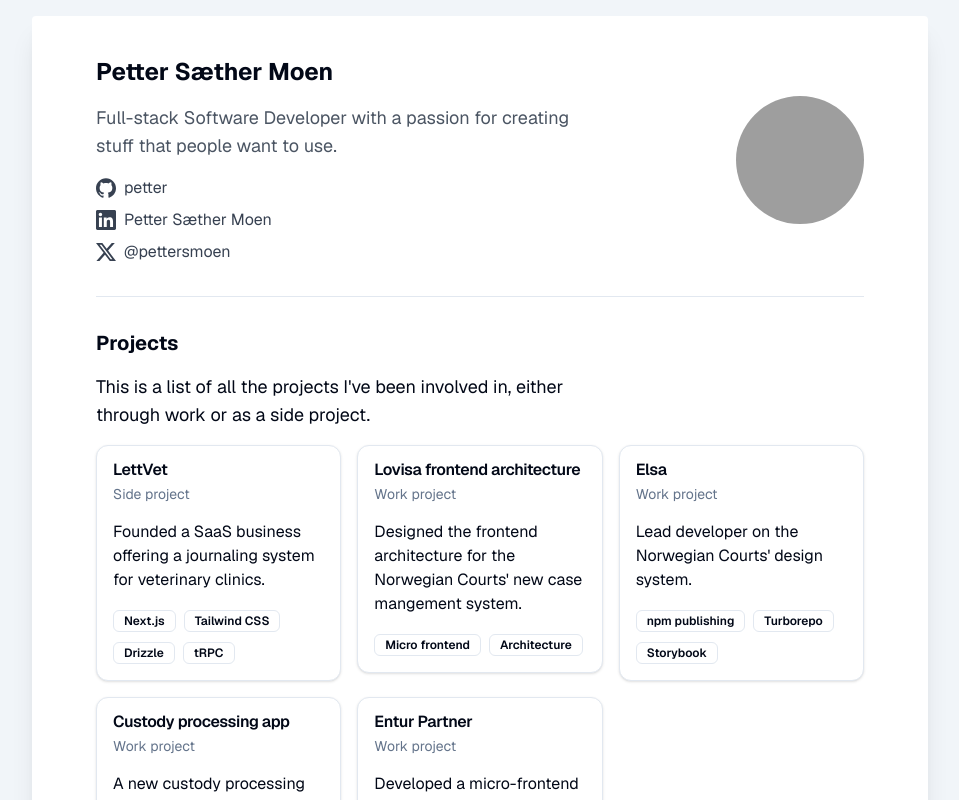
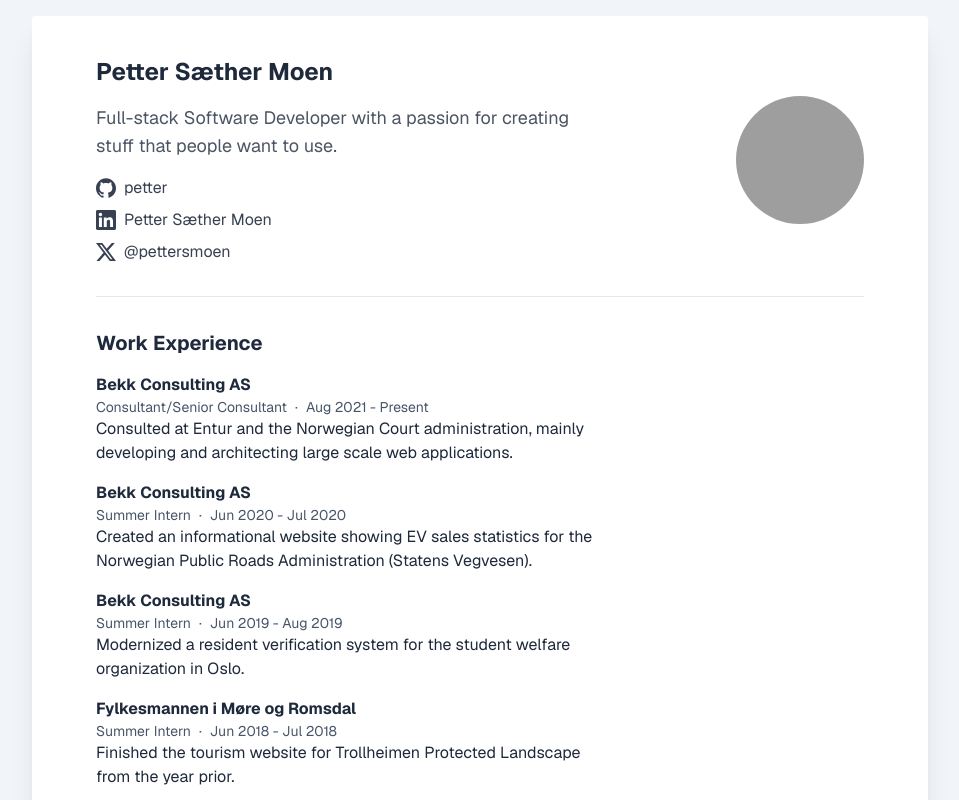
Before and after one commit to petter/cv, a Next.js app: page / in a window 1280 px wide. Shown: the top 800 px of the page, without its empty margins (160-1119 px from the left). Built offline with nearby package versions, Linux system fonts and the light colour scheme; grey boxes are pictures that could not be loaded.

Commit message:
add work experience

```diff
--- a/app/layout.tsx
+++ b/app/layout.tsx
@@ -18,7 +18,7 @@ export default function RootLayout({
       <body
         className={cn(
           GeistSans.className,
-          "m-0 min-h-screen w-full bg-slate-100 p-4",
+          "m-0 min-h-screen w-full bg-slate-100 p-4 text-slate-800",
         )}
       >
         {children}
--- a/app/page.tsx
+++ b/app/page.tsx
@@ -47,9 +47,31 @@ export default function Home() {
             </Avatar>
           </div>
         </header>
+
         <Separator />
 
-        <div className="space-y-4">
+        <section className="print:break-inside-avoid">
+          <h2 className="mb-4 text-xl font-bold">Work Experience</h2>
+          <ul className="flex flex-col gap-4">
+            {RESUME_DATA.workHistory.map((work, i) => (
+              <li key={i} className="flex flex-col">
+                <h3 className="font-bold">{work.company}</h3>
+                <div className="flex gap-2 text-sm text-slate-600">
+                  <p className="text-pretty">{work.title}</p>
+                  <span>·</span>
+                  <p className="text-pretty">
+                    {work.from} - {work.to || "Present"}
+                  </p>
+                </div>
+                <p className="max-w-lg text-pretty">{work.description}</p>
+              </li>
+            ))}
+          </ul>
+        </section>
+
+        <Separator />
+
+        <section className="space-y-4 print:break-inside-avoid">
           <h2 className="mb-4 text-xl font-bold">Projects</h2>
           <p className="max-w-lg text-pretty text-lg">
             This is a list of all the projects I&apos;ve been involved in,
@@ -83,12 +105,7 @@ export default function Home() {
               </li>
             ))}
           </ul>
-        </div>
-
-        <Separator />
-        <div>
-          <h2 className="mb-4 text-xl font-bold">Work Experience</h2>
-        </div>
+        </section>
       </div>
     </main>
   );
--- a/components/ui/card.tsx
+++ b/components/ui/card.tsx
@@ -9,7 +9,7 @@ const Card = React.forwardRef<
   <div
     ref={ref}
     className={cn(
-      "break-inside-avoid rounded-xl border bg-card text-card-foreground shadow",
+      "break-inside-avoid rounded-xl border bg-card text-card-foreground shadow print:shadow-none",
       className,
     )}
     {...props}
--- a/data/resume-data.tsx
+++ b/data/resume-data.tsx
@@ -38,35 +38,40 @@ export const RESUME_DATA = {
       company: "Bekk Consulting AS",
       from: "Aug 2021",
       title: "Consultant/Senior Consultant",
-      description: "",
+      description:
+        "Consulted at Entur and the Norwegian Court administration, mainly developing and architecting large scale web applications.",
     },
     {
       company: "Bekk Consulting AS",
       from: "Jun 2020",
       to: "Jul 2020",
       title: "Summer Intern",
-      description: "",
+      description:
+        "Created an informational website showing EV sales statistics for the Norwegian Public Roads Administration (Statens Vegvesen).",
     },
     {
       company: "Bekk Consulting AS",
       from: "Jun 2019",
       to: "Aug 2019",
       title: "Summer Intern",
-      description: "",
+      description:
+        "Modernized a resident verification system for the student welfare organization in Oslo.",
     },
     {
       company: "Fylkesmannen i Møre og Romsdal",
       from: "Jun 2018",
       to: "Jul 2018",
       title: "Summer Intern",
-      description: "",
+      description:
+        "Finished the tourism website for Trollheimen Protected Landscape from the year prior.",
     },
     {
       company: "Fylkesmannen i Møre og Romsdal",
       from: "Jun 2017",
       to: "Jul 2017",
       title: "Summer Intern",
-      description: "",
+      description:
+        "Started working on a tourism website for Trollheimen Protected Landscape. It was developed as a WordPress site with a custom PHP theme.",
     },
   ],
   projects: [
```
